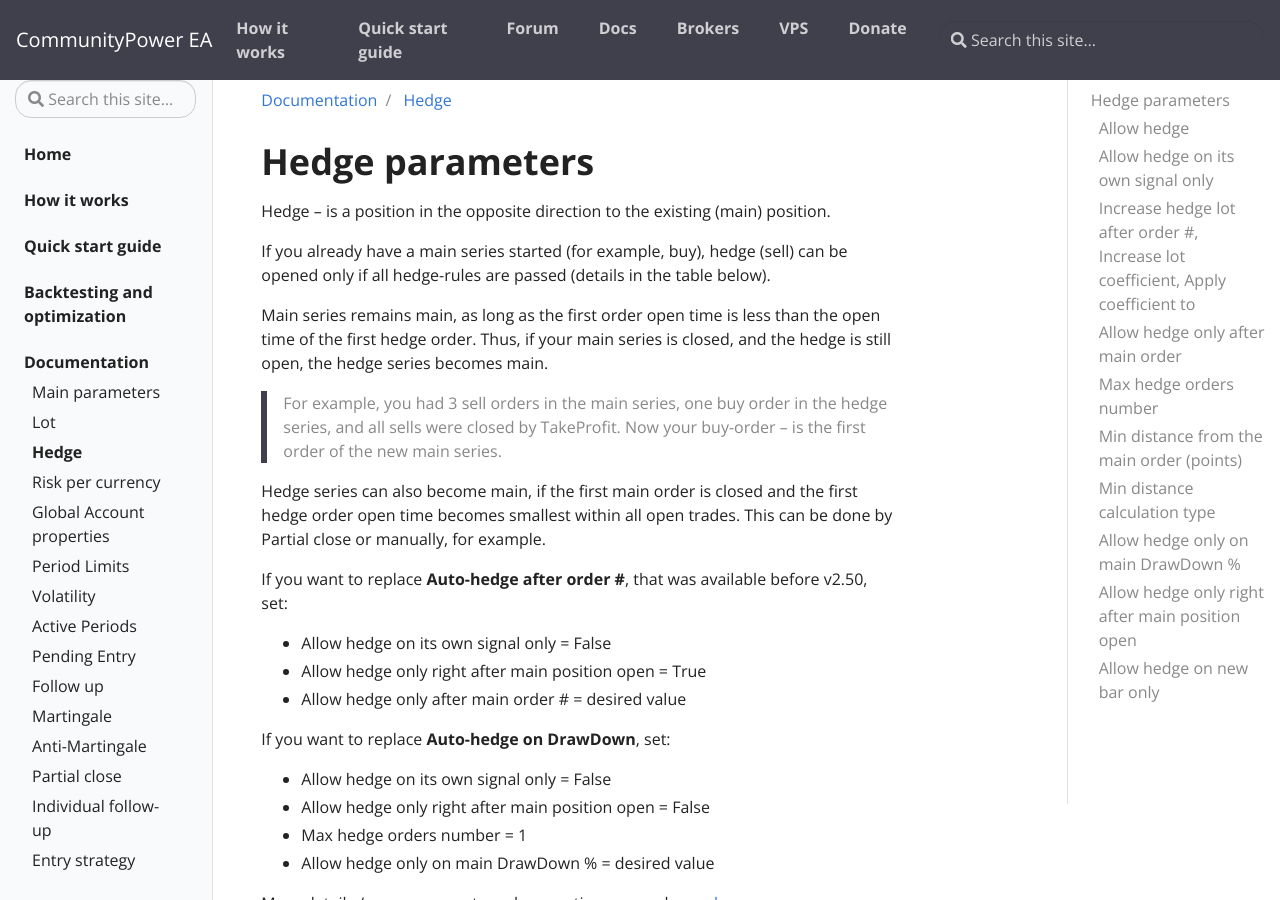
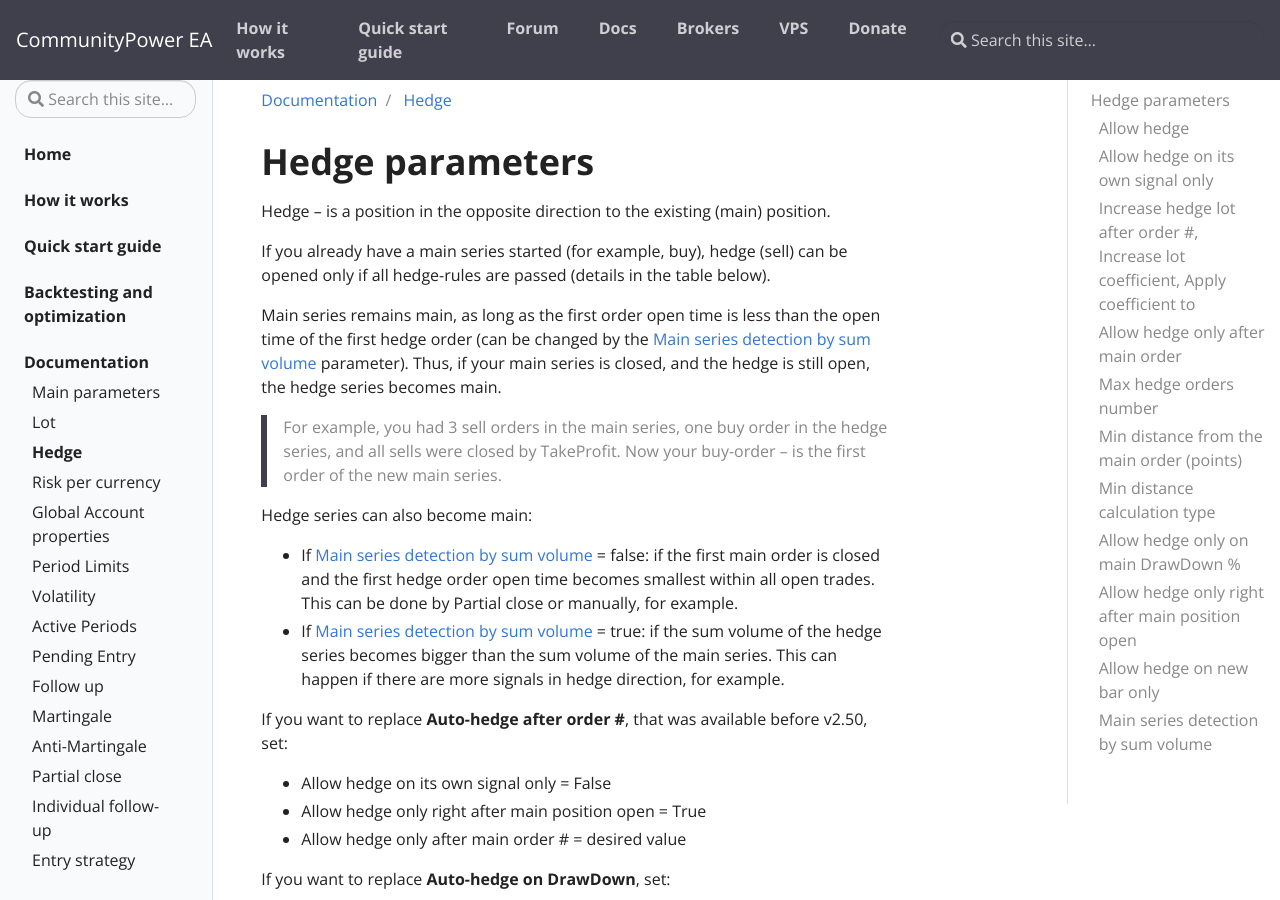
Before and after one commit to komposter/CommunityPowerEA.com, a Jekyll site: the page built from _docs/hedge.md, in a window 1280 px wide and 900 px high. Built offline with Jekyll 4.4.1, drawn with Linux system fonts in a browser that asks for light colours; some of the changed text lies outside the part shown.

Commit message:
Content change

```diff
--- a/_docs/hedge.md
+++ b/_docs/hedge.md
@@ -11,11 +11,15 @@
 
 If you already have a main series started (for example, buy), hedge (sell) can be opened only if all hedge-rules are passed (details in the table below).
 
-Main series remains main, as long as the first order open time is less than the open time of the first hedge order. Thus, if your main series is closed, and the hedge is still open, the hedge series becomes main.
+Main series remains main, as long as the first order open time is less than the open time of the first hedge order (can be changed by the [Main series detection by sum volume](/docs/hedge#main-series-detection-by-sum-volume) parameter).
+Thus, if your main series is closed, and the hedge is still open, the hedge series becomes main.
 
 > For example, you had 3 sell orders in the main series, one buy order in the hedge series, and all sells were closed by TakeProfit. Now your buy-order -- is the first order of the new main series.
 
-Hedge series can also become main, if the first main order is closed and the first hedge order open time becomes smallest within all open trades. This can be done by Partial close or manually, for example.
+Hedge series can also become main:
+
+* If [Main series detection by sum volume](#main-series-detection-by-sum-volume) = false: if the first main order is closed and the first hedge order open time becomes smallest within all open trades. This can be done by Partial close or manually, for example.
+* If [Main series detection by sum volume](/docs/hedge#main-series-detection-by-sum-volume) = true: if the sum volume of the hedge series becomes bigger than the sum volume of the main series. This can happen if there are more signals in hedge direction, for example.
 
 If you want to replace **Auto-hedge after order #**, that was available before v2.50, set:
 * Allow hedge on its own signal only = False
@@ -140,3 +144,13 @@
 Allows to open a hedge order if there were no hedge-orders opened or closed on this bar of Signal TimeFrame. This means that a new hedge can be opened only on the next bar after the previous one.
 
 If **false**, multiple hedge orders can be opened one after another on the same signal or after the same main order.
+
+<br />
+
+### Main series detection by sum volume
+
+<sup>[*(starting from v2.56)*](/docs/versions-history#20230818-1025-256)</sup>
+
+If **false**, main series remains main, as long as the first order open time is less than the open time of the first hedge order.
+
+If **true**, main series is defined as a series with the biggest sum volume of all orders. So, if the sum volume of the hedge series becomes bigger than the sum volume of the main series, the hedge series becomes main.
```
